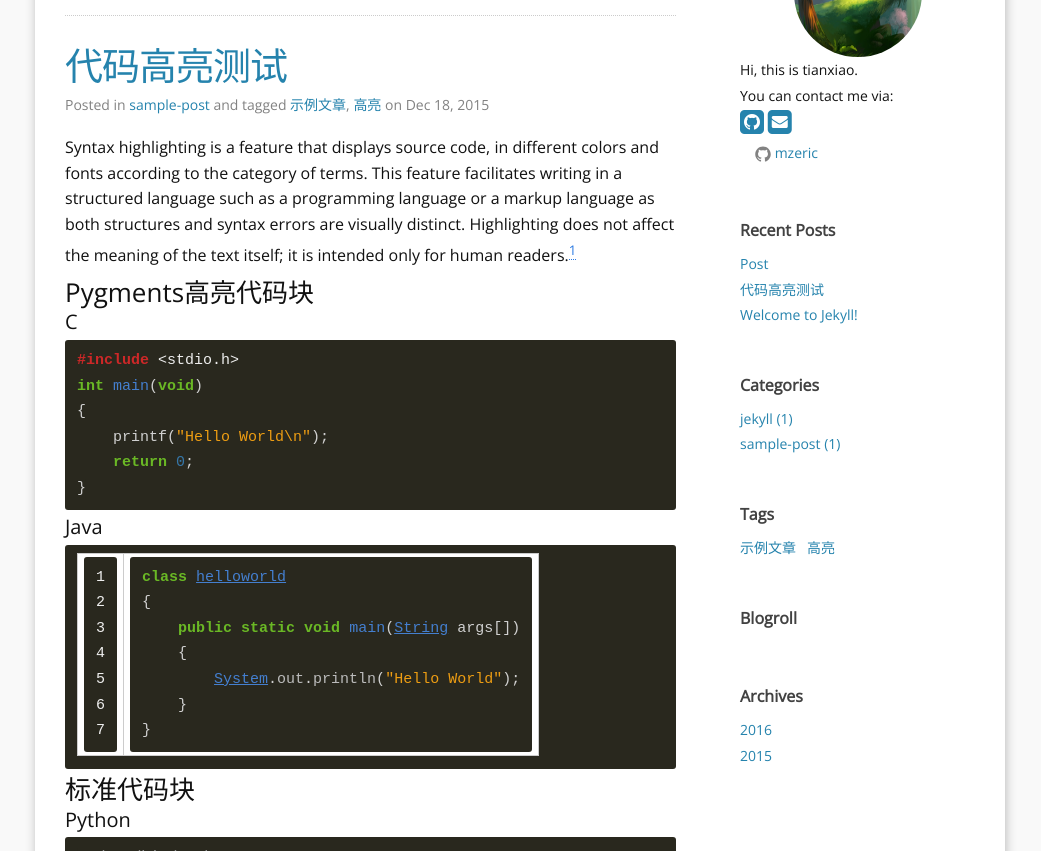
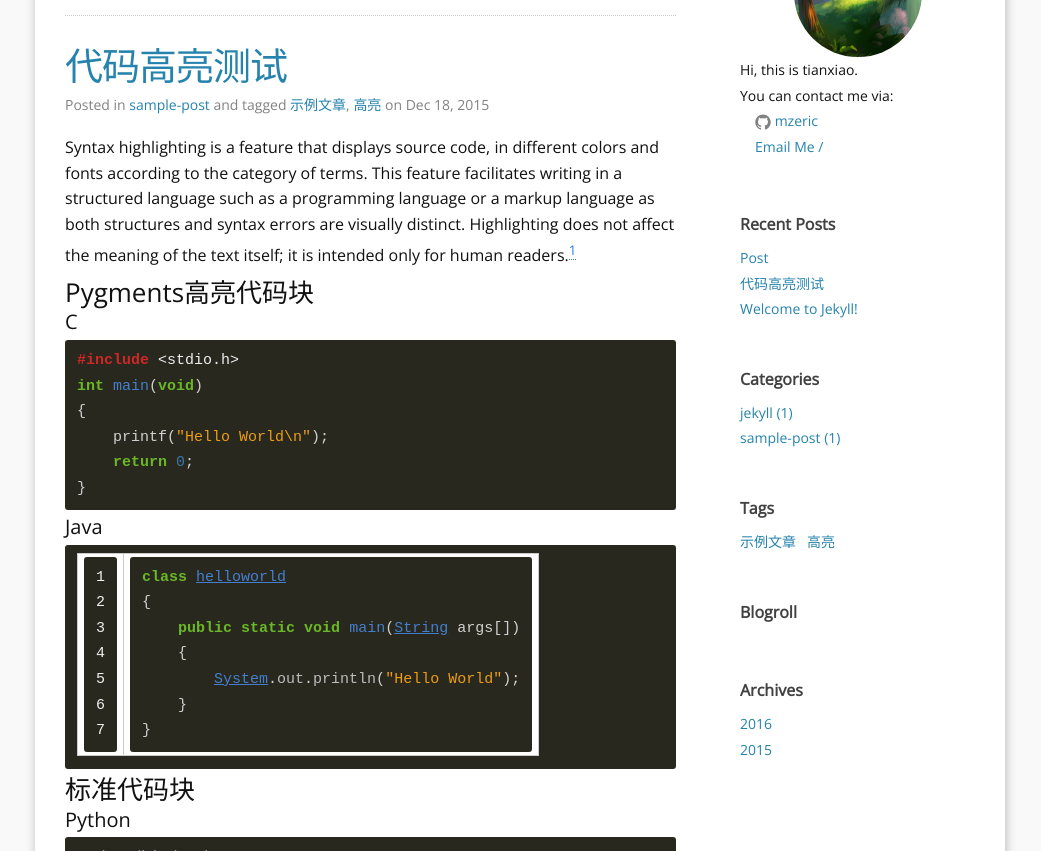
Before and after one commit to mzeric/mzeric.github.io, a Jekyll site: the page built from index.html, in a window 1280 px wide. Shown: the part 306-1157 px from the top of the page, without its empty margins (120-1161 px from the left). Built offline with Jekyll 4.4.1, drawn with Linux system fonts in a browser that asks for light colours; nearby versions of some CDN libraries; the list of posts is cut into pages by our own code.

Commit message:
add email

```diff
--- a/_includes/Aboutme.html
+++ b/_includes/Aboutme.html
@@ -7,26 +7,6 @@
   {% if site.ShowContactInfo == "True" %}
 
   You can contact me via:<br />
-
-  {% if site.github_username %}
-
-    <a href="https://github.com/{{site.github_username}}" title="GithubID: {{site.github_username}}">
-          <i class="fa fa-github-square fa-2x">
-          </i>
-    </a>
-
-  {% endif %}
-  {% if site.email %}
-      <a href="mailto:{{site.email}}" title="mailto: {{site.email}}">
-          <i class="fa fa-envelope-square fa-2x">
-          </i></a>
-  {% endif %}
-
-  {% if site.twitter_username %}
-    <a href="https://twitter.com/{{site.twitter_username}}" title="TwitterID: {{site.twitter_username}}">
-        <i class="fa fa-twitter-square fa-2x">
-          </i></a>
-  {% endif %}
 
 
   <div class="footer-col footer-col-2">
@@ -42,6 +22,11 @@
         {% include icon-twitter.html username=site.twitter_username %}
       </li>
       {% endif %}
+      {% if site.email %}
+      <li>
+          <a href="mailto:{{site.email}}" title="mailto: {{site.email}}">Email Me /</a>
+      </li>
+      {% endif %}
 
 
     </ul>
```
